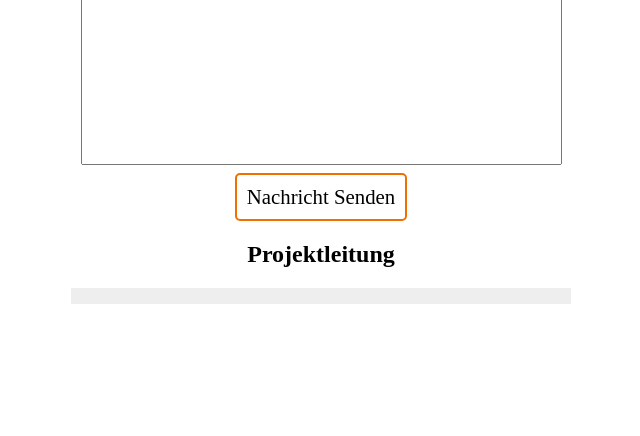
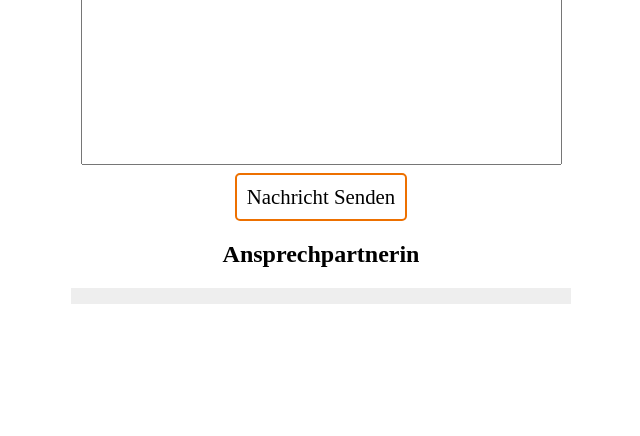
Before and after one commit to digitalfabrik/ish-goalkeeper, a Django app: page /gui/contact/ in a window 1280 px wide. Shown: the part 226-662 px from the top of the page, without its empty margins (319-959 px from the left). Run offline with Django 3.2, Linux system fonts and the light colour scheme; the visitor is signed in with stand-in values (Sample User, id 1); data comes from the database, SQL or seed files in the repository; data that the repository does not hold is empty; some web fonts are replaced.

Commit message:
Rename "Projektleitung" to "Ansprechpartnerin", fixes #114

```diff
--- a/src/gui/templates/contact.html
+++ b/src/gui/templates/contact.html
@@ -20,7 +20,7 @@
   </form>
 </div>
 
-<h2>Projektleitung</h2>
+<h2>Ansprechpartnerin</h2>
 <div class="content-item">
 {% for user in pms %}
 <div style="margin-top: 1em; margin-bottom: 1em;">
```
